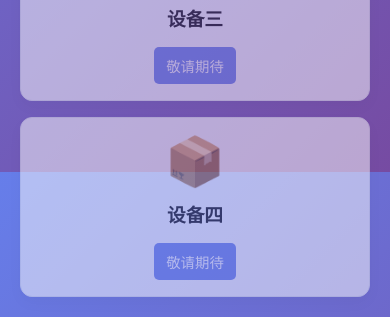
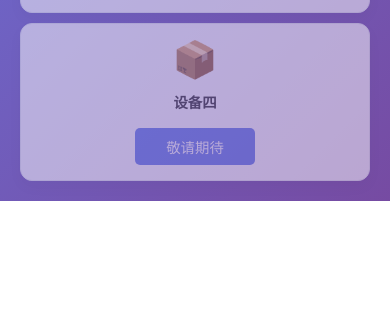
Before and after one commit to syoung483/syoung483.github.io, a website: page usage-select.html in a window 390 px wide. Shown: the part 672-989 px from the top of the page. After the commit the page ends 873 px from the top, so only its background shows below. Drawn offline with Linux system fonts and the light colour scheme.

Commit message:
修复移动端适配问题

```diff
--- a/style.css
+++ b/style.css
@@ -7,13 +7,15 @@
 body {
     font-family: Arial, sans-serif;
     background: linear-gradient(135deg, #667eea 0%, #764ba2 100%);
-    overflow: hidden;
+    overflow-x: hidden;
+    min-height: 100vh;
 }
 
 #container {
     position: relative;
-    width: 100vw;
-    height: 100vh;
+    width: 100%;
+    min-height: 100vh;
+    padding: 20px;
 }
 
 /* 首页样式 */
@@ -94,6 +96,60 @@ body {
     background: #c0392b !important;
     transform: translateY(-2px);
     box-shadow: 0 6px 12px rgba(0, 0, 0, 0.4);
+}
+
+/* 移动端适配 */
+@media (max-width: 768px) {
+    .home-content h1 {
+        font-size: 2rem;
+        margin-bottom: 15px;
+    }
+
+    .subtitle {
+        font-size: 1.4rem;
+        margin-bottom: 30px;
+    }
+
+    .module-buttons {
+        grid-template-columns: 1fr;
+        gap: 15px;
+        max-width: 100%;
+        padding: 0 10px;
+    }
+
+    .module-btn {
+        padding: 20px 15px;
+        font-size: 1.1rem;
+        min-height: 100px;
+    }
+
+    #container {
+        padding: 10px;
+    }
+
+    .home-content {
+        position: relative;
+        top: auto;
+        left: auto;
+        transform: none;
+        margin-top: 50px;
+    }
+}
+
+@media (max-width: 480px) {
+    .home-content h1 {
+        font-size: 1.8rem;
+    }
+
+    .subtitle {
+        font-size: 1.2rem;
+    }
+
+    .module-btn {
+        padding: 15px 10px;
+        font-size: 1rem;
+        min-height: 80px;
+    }
 }
 
 /* Three.js 相关样式 */
--- a/usage-select.html
+++ b/usage-select.html
@@ -6,14 +6,96 @@
     <title>使用教学 - 仪器选择</title>
     <link rel="stylesheet" href="style.css">
     <style>
-        .select-container { max-width: 1000px; margin: 0 auto; padding: 20px; }
-        .grid { display: grid; grid-template-columns: repeat(auto-fill, minmax(220px, 1fr)); gap: 16px; }
-        .card { background: #fff; border: 1px solid #e9ecef; border-radius: 12px; padding: 16px; box-shadow: 0 6px 16px rgba(0,0,0,0.06); display:flex; flex-direction:column; align-items:center; justify-content:space-between; }
-        .card h3 { margin: 10px 0 6px; }
-        .card .thumb { font-size: 48px; }
-        .card .btn { margin-top: 10px; }
-        .disabled { opacity: .5; }
-        .back-btn { background: #6c757d; color: white; border: none; padding: 10px 20px; border-radius: 20px; cursor: pointer; transition: all .2s; margin-bottom: 16px; }
+        .select-container {
+            max-width: 1000px;
+            margin: 0 auto;
+            padding: 20px;
+            color: white;
+        }
+        .grid {
+            display: grid;
+            grid-template-columns: repeat(auto-fill, minmax(220px, 1fr));
+            gap: 16px;
+        }
+        .card {
+            background: #fff;
+            border: 1px solid #e9ecef;
+            border-radius: 12px;
+            padding: 16px;
+            box-shadow: 0 6px 16px rgba(0,0,0,0.06);
+            display:flex;
+            flex-direction:column;
+            align-items:center;
+            justify-content:space-between;
+            min-height: 180px;
+        }
+        .card h3 {
+            margin: 10px 0 6px;
+            color: #333;
+            text-align: center;
+        }
+        .card .thumb {
+            font-size: 48px;
+        }
+        .card .btn {
+            margin-top: 10px;
+            width: 100%;
+            max-width: 120px;
+        }
+        .disabled {
+            opacity: .5;
+        }
+        .back-btn {
+            background: #6c757d;
+            color: white;
+            border: none;
+            padding: 10px 20px;
+            border-radius: 20px;
+            cursor: pointer;
+            transition: all .2s;
+            margin-bottom: 16px;
+        }
+
+        /* 移动端适配 */
+        @media (max-width: 768px) {
+            .select-container {
+                padding: 15px;
+            }
+            .grid {
+                grid-template-columns: repeat(auto-fill, minmax(180px, 1fr));
+                gap: 12px;
+            }
+            .card {
+                padding: 12px;
+                min-height: 160px;
+            }
+            .card .thumb {
+                font-size: 40px;
+            }
+            .card h3 {
+                font-size: 1rem;
+            }
+        }
+
+        @media (max-width: 480px) {
+            .select-container {
+                padding: 10px;
+            }
+            .grid {
+                grid-template-columns: 1fr;
+                gap: 10px;
+            }
+            .card {
+                padding: 15px;
+                min-height: 140px;
+            }
+            .card .thumb {
+                font-size: 36px;
+            }
+            .card h3 {
+                font-size: 0.9rem;
+            }
+        }
     </style>
 
 </head>
```
